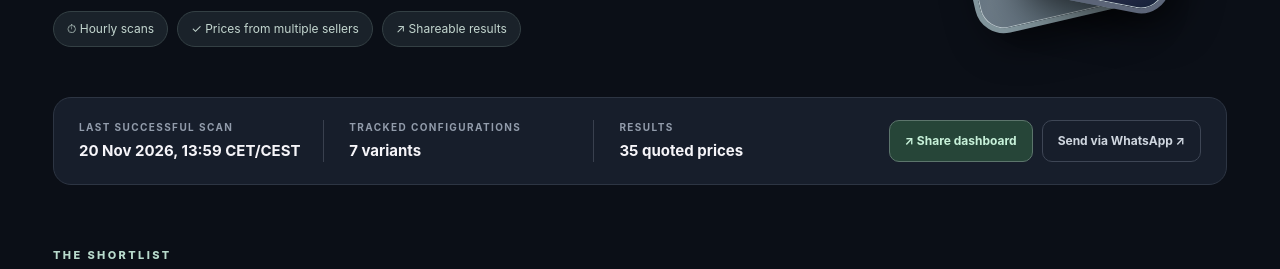
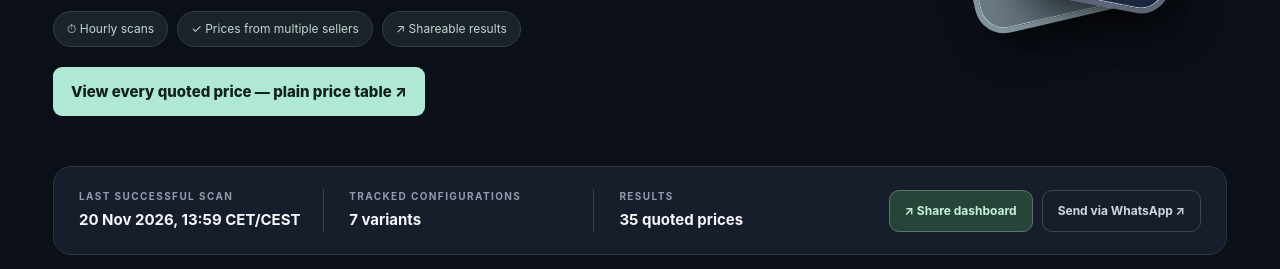
Before and after one commit to JohnPaolino/iphone-price-scout, a plain HTML site: page docs/index.html in a window 1280 px wide. Shown: the part 464-733 px from the top of the page. Drawn offline with Linux system fonts and the light colour scheme.

Commit message:
Add prominent no-JavaScript price table link to the website homepage

```diff
--- a/docs/index.html
+++ b/docs/index.html
@@ -23,7 +23,7 @@
         <div class="eyebrow"><span class="orb"></span> PRICE INTELLIGENCE / APPLE</div>
         <h1>Every price counts.<br><em>Know who is selling.</em></h1>
         <p>Compare prices across Italian online stores for iPhone 17 Pro and Pro Max. We include marketplace and unvetted offers, clearly labelled so you can compare the market without confusing low quotes with trustworthy sellers.</p>
-        <div class="hero-pills"><span>⏱ Hourly scans</span><span>✓ Prices from multiple sellers</span><span>↗ Shareable results</span></div>
+        <div class="hero-pills"><span>⏱ Hourly scans</span><span>✓ Prices from multiple sellers</span><span>↗ Shareable results</span></div><p style="margin-top:20px"><a href="./data/prices.html" style="display:inline-block;background:#b0e9d3;color:#10221b;padding:12px 18px;border-radius:9px;font-weight:800">View every quoted price — plain price table ↗</a></p>
       </div>
       <div class="phone-visual" aria-hidden="true">
         <div class="glow"></div>
```
